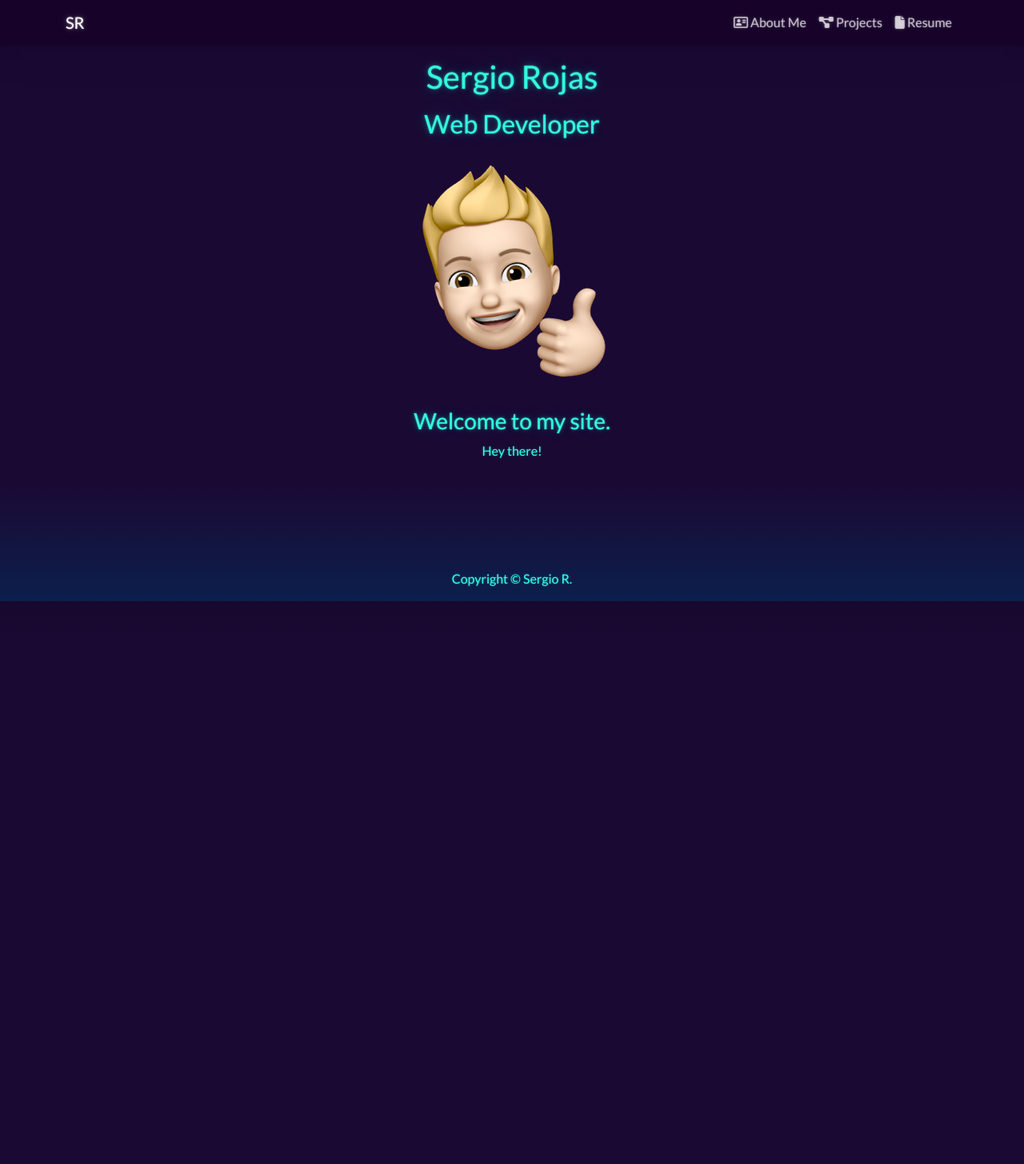
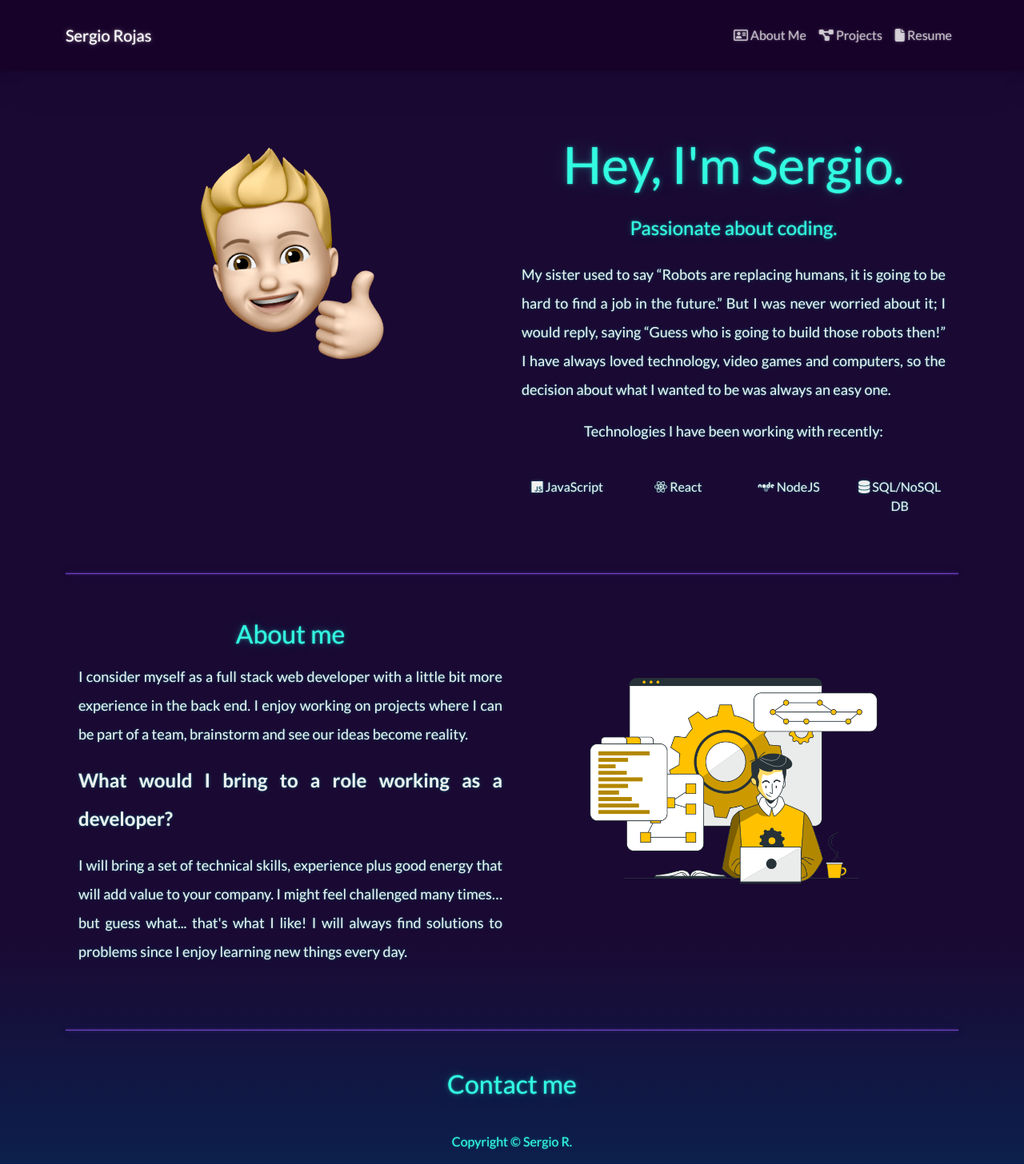
Before and after one commit to chroc/portfolio-sr, a React (Create React App) app in the folder frontend/: page / in a window 1280 px wide. Shown: the whole page at 80% size. Before the commit the page ends 800 px from the top, so only its background shows below. Built offline with nearby package versions, Linux system fonts and the light colour scheme.

Commit message:
About component impl

```diff
--- a/frontend/src/App.js
+++ b/frontend/src/App.js
@@ -4,6 +4,7 @@ import Header from './components/Header';
 import Footer from './components/Footer';
 import Profile from './components/Profile';
 import About from './components/About';
+import Contact from './components/Contact';
 
 const App = () => {
   return (
@@ -12,7 +13,10 @@ const App = () => {
       <main className='py-3'>
         <Container className='appcontainer'>
           <Profile />
+          <hr className='my-5'></hr>
           <About />
+          <hr className='my-5'></hr>
+          <Contact />
         </Container>
       </main>
       <Footer />
--- a/frontend/src/components/About.js
+++ b/frontend/src/components/About.js
@@ -1,12 +1,22 @@
 import React from 'react'
+import { Col, Row } from 'react-bootstrap';
 
 const About = () => {
     return (
-        <div>
-            <h3>Welcome to my site.</h3>
-            <p>Hey there!</p>
+        <div className='my-3 mx-3'>
+            <Row>
+                <Col>
+                    <h2 className='my-2'>About me</h2>
+                    <div className='my-3 aboutdesc'>
+                        <p>I consider myself as a full stack web developer with a little bit more experience in the back end. I enjoy working on projects where I can be part of a team, brainstorm and see our ideas become reality.</p>
+                        <p><strong>What would I bring to a role working as a developer?</strong></p>
+                        <p>I will bring a set of technical skills, experience plus good energy that will add value to your company. I might feel challenged many times… but guess what... that's what I like! I will always find solutions to problems since I enjoy learning new things every day.</p>
+                    </div>
+                </Col>
+                <Col><img className='my-3' src='./images/versionControl.png' height='400' width='400'></img></Col>
+            </Row>
         </div>
     )
 }
 
-export default About
+export default About;
--- /dev/null
+++ b/frontend/src/components/Contact.js
@@ -0,0 +1,11 @@
+import React from 'react'
+
+const Contact = () => {
+    return (
+        <div>
+            <h2 className='my-2'>Contact me</h2>
+        </div>
+    )
+}
+
+export default Contact;
--- a/frontend/src/components/Header.js
+++ b/frontend/src/components/Header.js
@@ -8,8 +8,8 @@ const Header = () => {
     return (
         <header>
             <Navbar bg="dark" variant='dark' expand="lg" collapseOnSelect>
-                <Container>
-                    <Navbar.Brand href="/">SR</Navbar.Brand>
+                <Container className='my-3'>
+                    <Navbar.Brand href="/">Sergio Rojas</Navbar.Brand>
                     <Navbar.Toggle aria-controls="basic-navbar-nav" />
                     <Navbar.Collapse id="basic-navbar-nav">
                         <Nav className="navlinks">
--- a/frontend/src/components/Profile.js
+++ b/frontend/src/components/Profile.js
@@ -1,13 +1,30 @@
 import React from 'react'
+import { Container, Row, Col } from 'react-bootstrap';
+import About from './About';
 
 const Profile = () => {
     return (
-        <div>
-            <h1>Sergio Rojas</h1>
-            <h2 className='my-3'>Web Developer</h2>
-            <img src='./images/sergioprofilepic.PNG'></img>
+        <div className='my-5 mx-3'>
+            <Row>
+                <Col>
+                    <img className='my-3 profilepic' src='./images/sergioprofilepic.PNG'></img>
+                </Col>
+                <Col>
+                    <h1 className='my-3'>Hey, I'm Sergio.</h1>
+                    <h4 className='my-3'>Passionate about coding.</h4>
+                    <p className='description'>My sister used to say “Robots are replacing humans, it is going to be hard to find a job in the future.” But I was never worried about it; I would reply, saying “Guess who is going to build those robots then!” I have always loved technology, video games and computers, so the decision about what I wanted to be was always an easy one.</p>
+                    <p>Technologies I have been working with recently:</p>
+                    <Row className='my-4 techicons'>
+                        <Col><i className="fa-brands fa-js"></i> JavaScript</Col>
+                        <Col><i className="fa-brands fa-react"></i> React</Col>
+                        <Col><i className="fa-brands fa-node"></i> NodeJS</Col>
+                        <Col><i className="fa-solid fa-database"></i> SQL/NoSQL DB</Col>
+                    </Row>
+                </Col>
+            </Row>
+
         </div>
     )
 }
 
-export default Profile
+export default Profile;
--- a/frontend/src/index.css
+++ b/frontend/src/index.css
@@ -9,3 +9,40 @@ main {
 .appcontainer {
     text-align: center;
 }
+
+h1 {
+    font-size: 4rem;
+}
+
+h2 {
+    font-size: 2rem;
+}
+
+p {
+    display: inline-block;
+    font-size: large;
+}
+
+h4, p {
+    line-height: 2;
+}
+
+.description {
+    text-align: justify;
+}
+
+.aboutdesc {
+    text-align: justify;
+}
+
+p, .techicons {
+    color: #EFEFEF;
+}
+
+strong {
+    font-size: x-large;
+}
+
+.aboutexp {
+    text-align: left;
+}
```
Also changed, not shown: frontend/public/images/versionControl.png (added), 1 other file (tests, documents, lock files or other folders).
